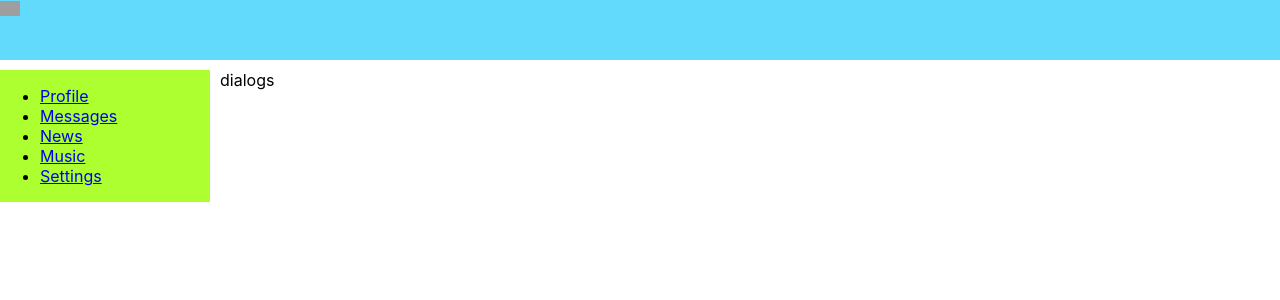
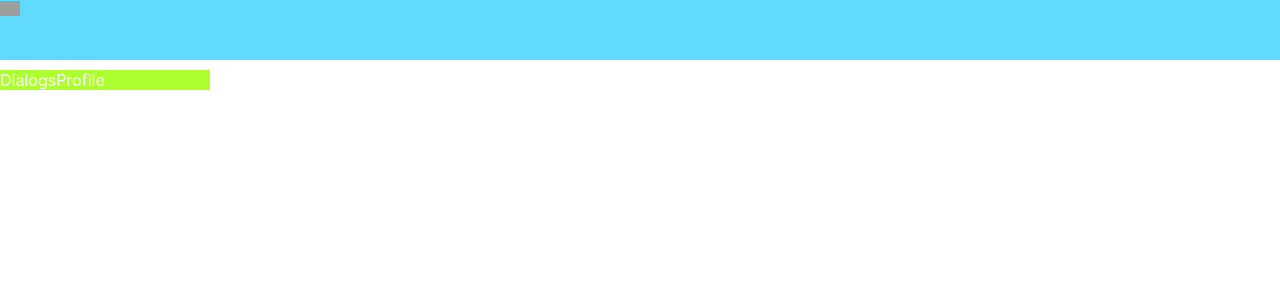
Before and after one commit to bambooka/social-network, a React (Create React App) app: page / in a window 1280 px wide. Shown: the top 300 px of the page. Built offline with nearby package versions, Linux system fonts and the light colour scheme; grey boxes are pictures that could not be loaded.

Commit message:
feat: add basic routing-navigation

```diff
--- a/package.json
+++ b/package.json
@@ -8,6 +8,7 @@
     "@testing-library/user-event": "^7.2.1",
     "react": "^16.13.1",
     "react-dom": "^16.13.1",
+    "react-router-dom": "^5.2.0",
     "react-scripts": "3.4.1"
   },
   "scripts": {
--- a/src/App.js
+++ b/src/App.js
@@ -3,19 +3,21 @@ import './App.css';
 import Header from "./components/Header";
 import Navigation from "./components/Navigation";
 import Dialogs from "./components/Dialogs";
+import {BrowserRouter, Route} from "react-router-dom";
+import Profile from "./components/Profile";
 
 function App() {
   return (
-    // <div className="App">
-    <div className="app-wrapper">
-      <Header/>
-      <Navigation/>
-      {/*<Profile />*/}
-      <div>
-        <Dialogs/>
+    <BrowserRouter>
+      {/*<div className="App">*/}
+      <div className="app-wrapper">
+        <Header/>
+        <Navigation/>
+        <Route path='/dialogs' component={Dialogs}/>
+        <Route path='/profile' component={Profile}/>
       </div>
-    </div>
-    // </div>
+      {/*</div>*/}
+    </BrowserRouter>
   );
 }
 
--- a/src/components/Navigation.js
+++ b/src/components/Navigation.js
@@ -1,37 +1,12 @@
 import React from "react";
 import style from './../styles/Navigation.module.css'
+import {NavLink} from "react-router-dom";
 
 const Navigation = () => {
   return (
     <nav className={style.nav}>
-      <ul>
-        <li>
-          <a href="#">
-            Profile
-          </a>
-        </li>
-        <li>
-          <a href="#">
-            Messages
-          </a>
-        </li>
-        <li>
-          <a href="#">
-            News
-          </a>
-        </li>
-        <li>
-          <a href="#">
-            Music
-          </a>
-        </li>
-        <li>
-          <a href="#">
-            Settings
-          </a>
-        </li>
-
-      </ul>
+      <NavLink activeClassName={style.activeLink} to='/dialogs'>Dialogs</NavLink>
+      <NavLink activeClassName={style.activeLink} to='/profile'>Profile</NavLink>
     </nav>
   )
 }
--- a/src/styles/Navigation.module.css
+++ b/src/styles/Navigation.module.css
@@ -2,3 +2,12 @@
     grid-area: nav;
     background-color: greenyellow;
 }
+
+nav a {
+    text-decoration: none;
+    color: white;
+}
+
+.nav a.activeLink {
+    color: royalblue;
+}
```
Also changed, not shown: 1 other file (tests, documents, lock files or other folders).
